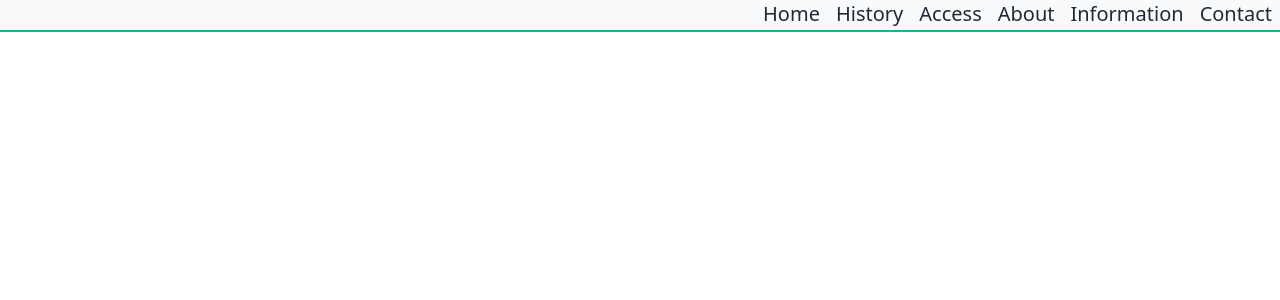
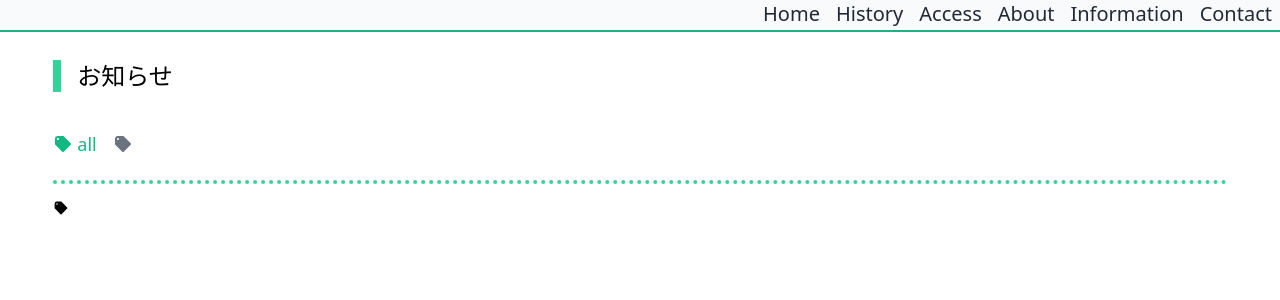
Before and after one commit to LyIV/hasegawa-building-homepage, a React (Create React App) app: page /information in a window 1280 px wide. Shown: the top 300 px of the page. Built offline with nearby package versions, Linux system fonts and the light colour scheme.

Commit message:
feat: add information page contents

```diff
--- /dev/null
+++ b/src/assets/json/information.json
@@ -0,0 +1,9 @@
+[
+  {
+    "tags" : [
+      ""
+    ],
+    "date": "",
+    "text": ""
+  }
+]
--- a/src/components/App.jsx
+++ b/src/components/App.jsx
@@ -6,6 +6,7 @@ import { ChatIcon, CollectionIcon, DotsHorizontalIcon, LocationMarkerIcon, ViewL
 /* components */
 import Top from "./Top";
 import Access from "./Access";
+import Information from "./Information";
 
 /* stylesheets */
 import "../stylesheets/tailwindcss.css";
@@ -69,6 +70,9 @@ export default function App() {
             <Route exact path="/access">
               <Access />
             </Route>
+            <Route exact path="/information">
+              <Information />
+            </Route>
           </Switch>
         </div>
       </Router>
--- /dev/null
+++ b/src/components/Information.jsx
@@ -0,0 +1,103 @@
+/* modules */
+import { TagIcon  } from "@heroicons/react/solid";
+import { useState } from "react";
+
+/* stylesheets */
+import "../stylesheets/information.css";
+
+/* contents */
+import contents from '../assets/json/information.json';
+
+/* values */
+const tags = GenTagList(contents);
+
+export default function Information() {
+  const [checkedTags, setCheckedTags] = useState(["all"]);
+
+  const HandleChange = tag => {
+    if (tag === "all") {
+      if (checkedTags.includes("all")) {
+        setCheckedTags([]);
+      } else {
+        setCheckedTags(["all"]);
+      }
+    } else {
+      if (checkedTags.includes(tag)) {
+        setCheckedTags(checkedTags.filter(_tag => _tag !== tag));
+      } else {
+        let array = checkedTags.concat(tag);
+        setCheckedTags(array.filter(_tag => _tag !== "all"));
+      }
+    }
+  };
+
+  const searchTags = tags => {
+    for (const tag of tags) {
+      if (checkedTags.includes("all") || checkedTags.includes(tag)) {
+        return true;
+      }
+    }
+
+    return false;
+  };
+
+  return(
+    <>
+      <h1 className="title">お知らせ</h1>
+
+      <ul className="tags">
+        <li key="all">
+          <input type="checkbox" id="all" readOnly={true} checked={ checkedTags.includes("all") } onClick={ () => HandleChange("all") } />
+          <label htmlFor="all">
+            <TagIcon className="tag-icon" />
+            <p>all</p>
+          </label>
+        </li>
+        {
+          tags.map( tag => {
+            return(
+              <li key="tag">
+                <input type="checkbox" id={ tag } readOnly={true} checked={ checkedTags.includes(tag) } onClick={ () => HandleChange(tag) } />
+                <label htmlFor={ tag }>
+                  <TagIcon className="tag-icon" />
+                  <p>{ tag }</p>
+                </label>
+              </li>
+            );
+          })
+        }
+      </ul>
+
+      <ul className="information">
+        {
+          contents.map( x => {
+            if (searchTags(x.tags) === true) {
+              return(
+                <li>
+                  <span className="flex flex-row">
+                    { x.tags.map( tag => {
+                      return(
+                        <span className="information-tags">
+                          <TagIcon className="information-tag-icon" />
+                          <p>{ tag }</p>
+                        </span>
+                      );
+                    }) }
+                  </span>
+                  <p className="information-date">{ x.date }</p>
+                  <p className="information-text">{ x.text }</p>
+                </li>
+              );
+            }
+          })
+        }
+      </ul>
+    </>
+  );
+}
+
+function GenTagList(contents) {
+  let tags = contents.map( obj => { return(obj.tags); }).flat()
+
+  return([...new Set(tags)]);
+}
--- /dev/null
+++ b/src/stylesheets/information.css
@@ -0,0 +1,47 @@
+.title {
+  @apply my-8 w-11/12;
+}
+
+.tags {
+  @apply my-1 p-0 w-11/12 h-8 flex flex-row items-center;
+}
+
+.tags label {
+  @apply mr-4 flex flex-row text-lg text-gray-500 items-center justify-center;
+}
+
+.tags input {
+  @apply hidden;
+}
+
+.tags input:checked + label {
+  @apply text-green-500;
+}
+
+.tag-icon {
+  @apply mr-1 h-5 w-5;
+}
+
+.information {
+  @apply my-4 w-11/12;
+}
+
+.information li {
+  @apply m-0 py-4 px-0 w-full border-t-4 border-dotted border-green-400;
+}
+
+.information-tags {
+  @apply mr-4 w-auto flex flex-row text-sm;
+}
+
+.information-tag-icon {
+  @apply mr-1 h-4 w-4;
+}
+
+.information-date {
+  @apply text-base;
+}
+
+.information-text {
+  @apply text-xl;
+}
```
